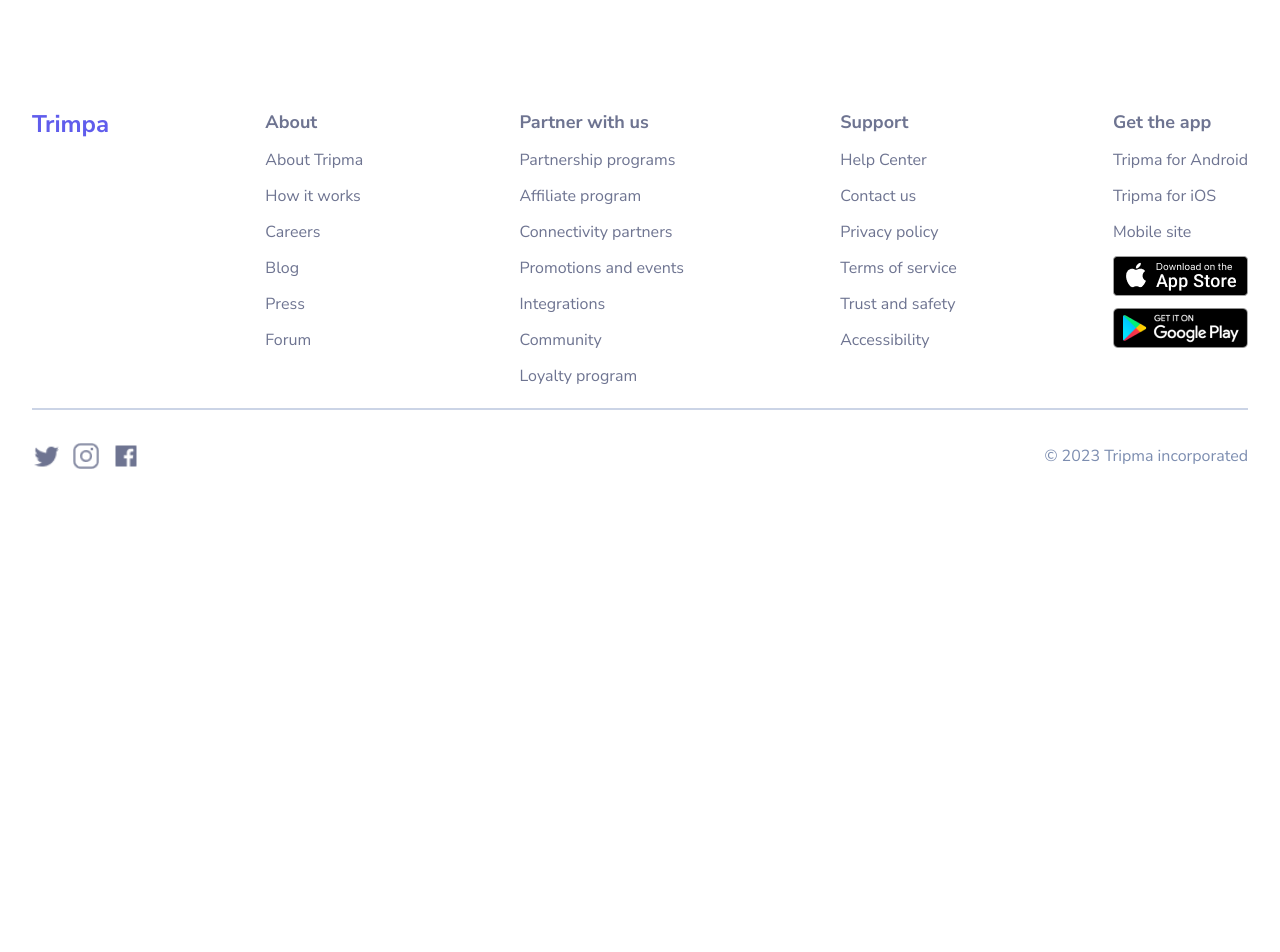
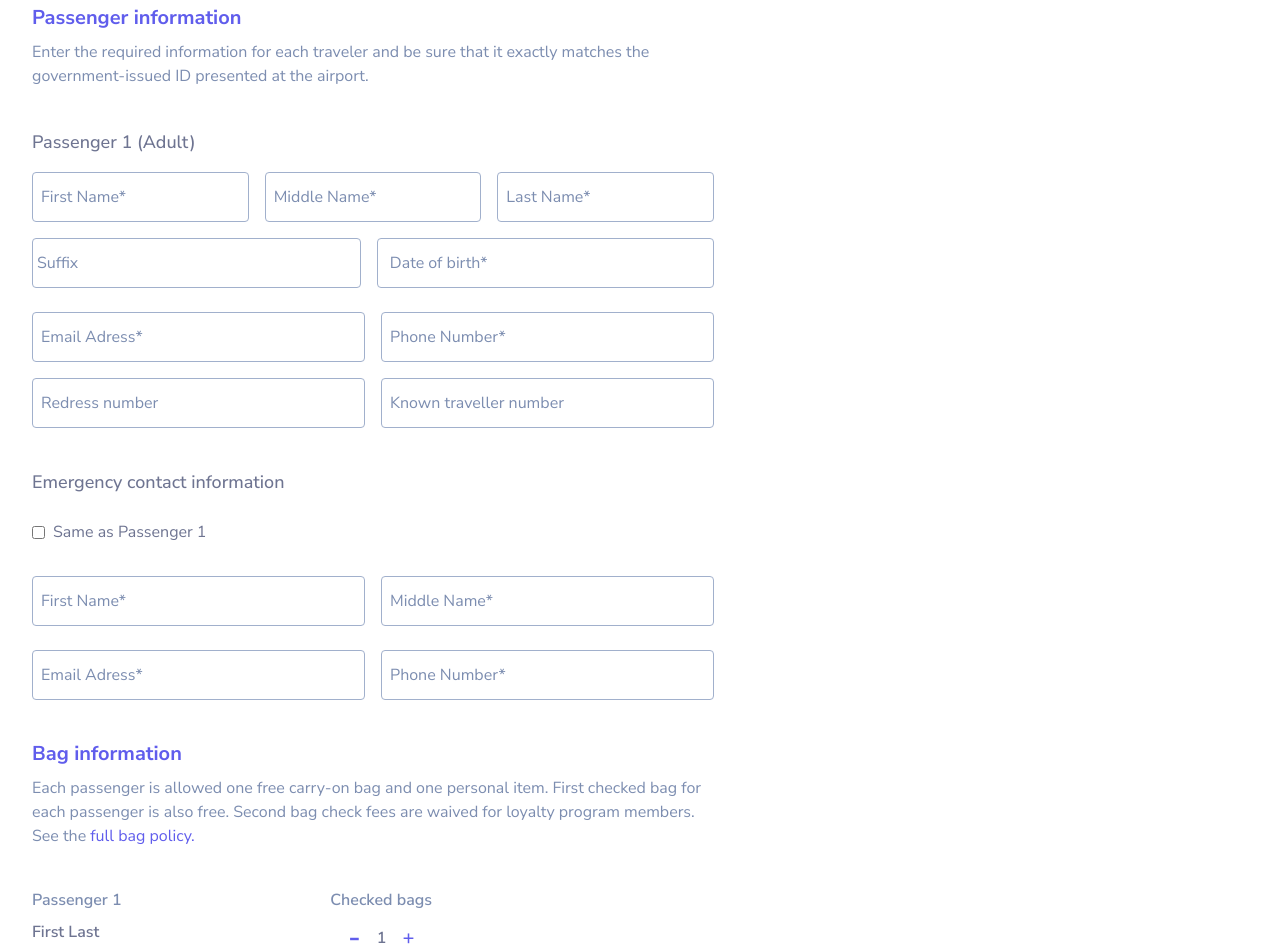
Before and after one commit to PrtHub/Tripma, a React (Vite) app: page /passenger-info in a window 1280 px wide. Shown: the part 160-1112 px from the top of the page. Before the commit the page ends 800 px from the top, so only its background shows below. Built offline with nearby package versions, Linux system fonts and the light colour scheme.

Commit message:
Passenger info updated

```diff
--- a/src/pages/PassengerInfo.jsx
+++ b/src/pages/PassengerInfo.jsx
@@ -1,9 +1,145 @@
-
-
 const PassengerInfo = () => {
   return (
-    <div>PassengerInfo</div>
-  )
-}
+    <>
+      <div className="px-8 w-full flex lg:flex-row flex-col mt-20">
+        <div className="w-full lg:w-[682px] flex flex-col items-start gap-10">
+          <div className="flex flex-col items-start gap-2 w-full">
+            <h1 className="text-[#605DEC] text-xl font-bold">
+              Passenger information
+            </h1>
+            <p className="text-[#7C8DB0] text-base font-normal">
+              Enter the required information for each traveler and be sure that
+              it exactly matches the government-issued ID presented at the
+              airport.
+            </p>
+          </div>
+          <div className="flex flex-col items-start w-full gap-4">
+            <h2 className="text-[#6E7491] text-lg font-medium">
+              Passenger 1 (Adult)
+            </h2>
+            <form className="flex flex-col w-full md:flex-row items-center justify-start gap-4">
+              <input
+                type="text"
+                placeholder="First Name*"
+                className=" w-full border-[1px] border-[#A1B0CC] outline-none px-2 py-3 text-[#7C8DB0] placeholder:text-[#7C8DB0] rounded"
+              />
+              <input
+                type="text"
+                placeholder="Middle Name*"
+                className="w-full border-[1px] border-[#A1B0CC] outline-none px-2 py-3 text-[#7C8DB0] placeholder:text-[#7C8DB0] rounded"
+              />
+              <input
+                type="text"
+                placeholder="Last Name*"
+                className=" w-full border-[1px] border-[#A1B0CC] outline-none px-2 py-3 text-[#7C8DB0] placeholder:text-[#7C8DB0] rounded"
+              />
+            </form>
+            <form className="flex flex-col w-full md:flex-row items-center justify-start gap-4">
+              <input
+                type="text"
+                placeholder="Suffix"
+                className=" w-full border-[1px] border-[#A1B0CC] outline-none px-1 py-3 text-[#7C8DB0] placeholder:text-[#7C8DB0] rounded"
+              />
+              <input
+                type="text"
+                placeholder="Date of birth*"
+                className="w-full border-[1px] border-[#A1B0CC] outline-none px-3 py-3 text-[#7C8DB0] placeholder:text-[#7C8DB0] rounded"
+              />
+            </form>
+            <form className="flex flex-col w-full md:flex-row items-center justify-start gap-4 mt-2">
+              <input
+                type="email"
+                placeholder="Email Adress*"
+                className="w-full border-[1px] border-[#A1B0CC] outline-none px-2 py-3 text-[#7C8DB0] placeholder:text-[#7C8DB0] rounded"
+              />
+              <input
+                type="text"
+                placeholder="Phone Number*"
+                className="w-full border-[1px] border-[#A1B0CC] outline-none px-2 py-3 text-[#7C8DB0] placeholder:text-[#7C8DB0] rounded"
+              />
+            </form>
+            <form className="flex flex-col w-full md:flex-row items-center justify-start gap-4">
+              <input
+                type="text"
+                placeholder="Redress number"
+                className="w-full border-[1px] border-[#A1B0CC] outline-none px-2 py-3 text-[#7C8DB0] placeholder:text-[#7C8DB0] rounded"
+              />
+              <input
+                type="text"
+                placeholder="Known traveller number"
+                className="w-full border-[1px] border-[#A1B0CC] outline-none px-2 py-3 text-[#7C8DB0] placeholder:text-[#7C8DB0] rounded"
+              />
+            </form>
+          </div>
+          <div className="flex flex-col items-start w-full gap-4">
+            <h2 className="text-[#6E7491] text-lg font-medium">
+              Emergency contact information
+            </h2>
+            <div className="flex items-center justify-start gap-2 mt-2">
+              <input type="checkbox" name="checkbox" id="checkbox" />
+              <label htmlFor="checkbox" className="text-[#6E7491] font-normal">
+                Same as Passenger 1
+              </label>
+            </div>
+            <form className="flex flex-col w-full md:flex-row items-center justify-start gap-4 mt-4">
+              <input
+                type="text"
+                placeholder="First Name*"
+                className=" w-full border-[1px] border-[#A1B0CC] outline-none px-2 py-3 text-[#7C8DB0] placeholder:text-[#7C8DB0] rounded"
+              />
+              <input
+                type="text"
+                placeholder="Middle Name*"
+                className="w-full border-[1px] border-[#A1B0CC] outline-none px-2 py-3 text-[#7C8DB0] placeholder:text-[#7C8DB0] rounded"
+              />
+            </form>
+            <form className="flex flex-col w-full md:flex-row items-center justify-start gap-4 mt-2">
+              <input
+                type="email"
+                placeholder="Email Adress*"
+                className="w-full border-[1px] border-[#A1B0CC] outline-none px-2 py-3 text-[#7C8DB0] placeholder:text-[#7C8DB0] rounded"
+              />
+              <input
+                type="text"
+                placeholder="Phone Number*"
+                className="w-full border-[1px] border-[#A1B0CC] outline-none px-2 py-3 text-[#7C8DB0] placeholder:text-[#7C8DB0] rounded"
+              />
+            </form>
+          </div>
+          <div className="flex flex-col items-start gap-2 w-full">
+            <h1 className="text-[#605DEC] text-xl font-bold">
+            Bag information
+            </h1>
+            <p className="text-[#7C8DB0] text-base font-normal">
+            Each passenger is allowed one free carry-on bag and one personal item. First checked bag for each passenger is also free. Second bag check fees are waived for loyalty program members. See the <span className="text-[#605DEC]"> full bag policy.</span>
+            </p>
+          </div>
+          <div className="w-full sm:w-[400px] flex items-start justify-between gap-10">
+              <div className="flex flex-col items-start gap-2">
+                  <p className="text-[#7C8DB0] text-base font-semibold">Passenger 1</p>
+                  <p className="text-[#6E7491] text-base font-semibold">First Last</p>
+              </div>
+              <div className="flex flex-col items-center gap-2">
+                  <p className="text-[#7C8DB0] text-base font-semibold">Checked bags</p>
+                  <div className=" flex items-center gap-4">
+                    <span className="text-[#605DEC] text-3xl font-semibold cursor-pointer">-</span>
+                    <span className="text-[#6E7491] text-base font-semibold">1</span>
+                    <span className="text-[#605DEC] text-xl font-semibold cursor-pointer ">+</span>
+                  </div>
+              </div>
+          </div>
+          <div className="flex items-center gap-5">
+            <button className="py-2 px-4 border-[1px] border-[#605DEC] text-[#605DEC] rounded hover:bg-[#605DEC] hover:text-white transition-all duration-200">Save & close</button>
+            <button className="py-2 px-4 border-[1px] border-[#7C8DB0] text-[#7C8DB0] bg-[#CBD4E6] rounded hover:bg-white transition-all duration-200">Select seats</button>
+          </div>
+        </div>
 
-export default PassengerInfo
+        <div>
+
+        </div>
+      </div>
+    </>
+  );
+};
+
+export default PassengerInfo;
```
